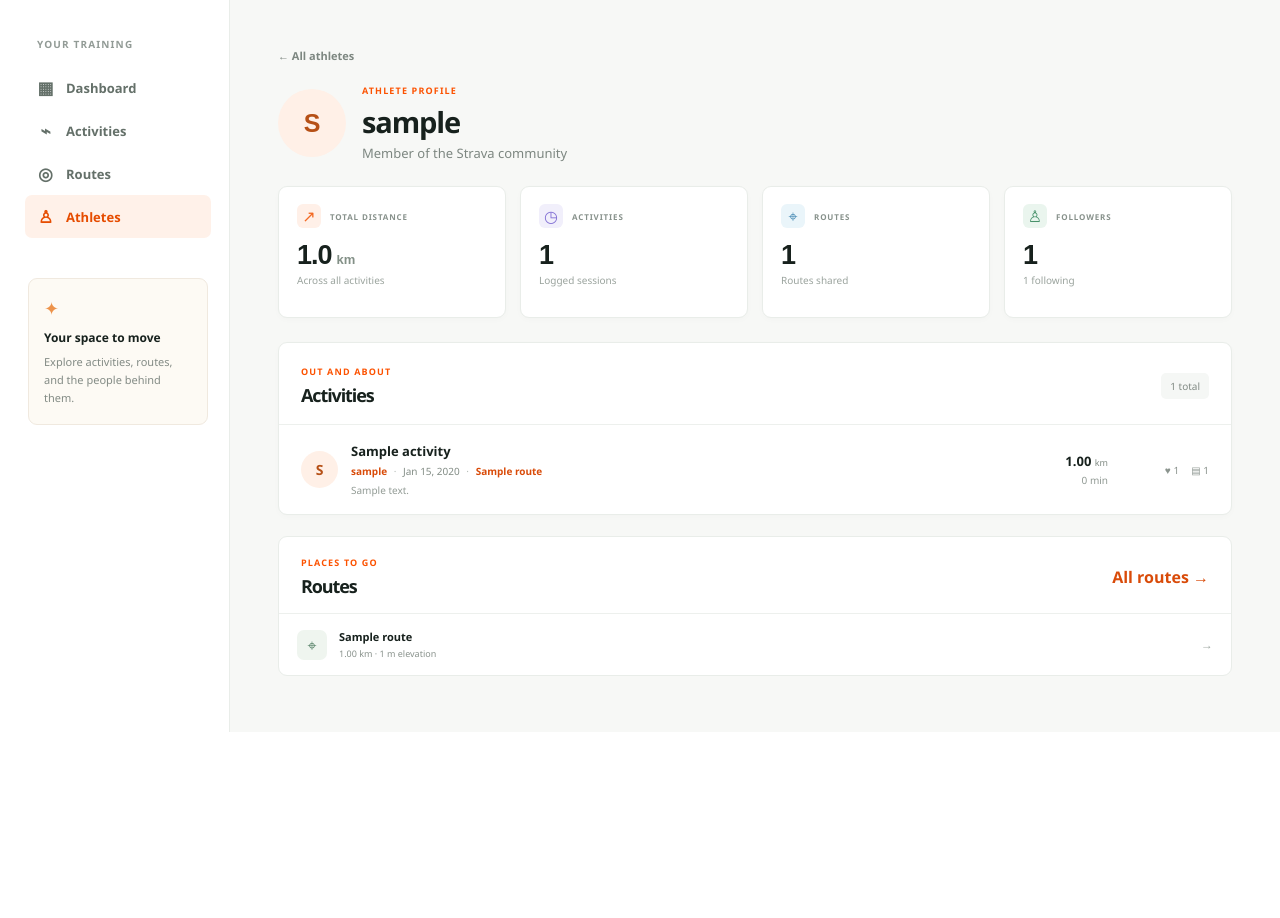
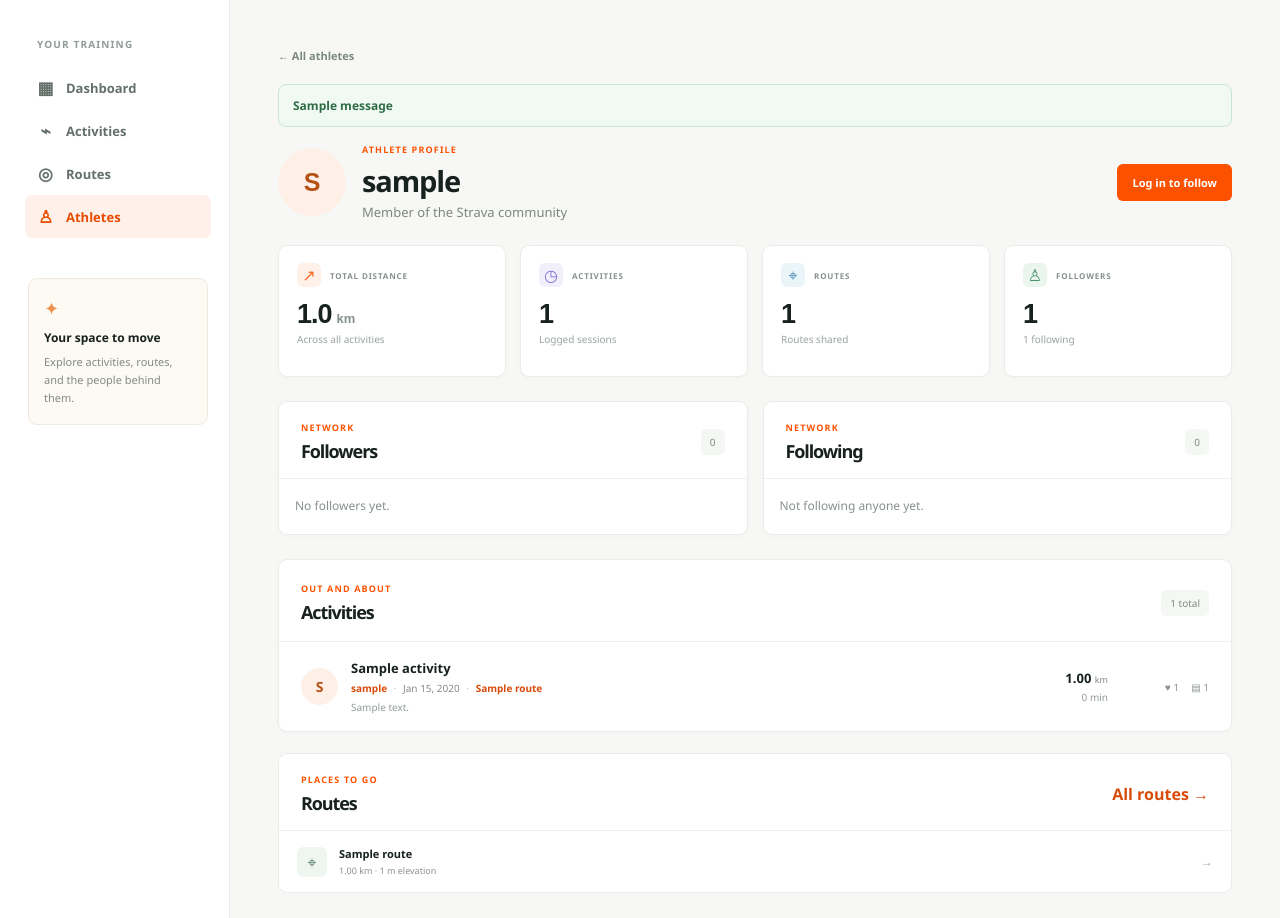
Before and after one commit to 0710H/strava-dashboard, a Flask app: page /users/1 in a window 1280 px wide. Shown: the part 68-986 px from the top of the page. Before the commit the page ends 800 px from the top, so only its background shows below. Run offline with Flask 3, Linux system fonts and the light colour scheme; tables that the repository leaves empty hold one stand-in row (values such as "Sample post"); one stand-in notice (Sample message) is shown.

Commit message:
Enhance user profile with follow/unfollow actions
Added follow/unfollow functionality and updated user profile display.

```diff
--- a/templates/user_profile.html
+++ b/templates/user_profile.html
@@ -5,12 +5,38 @@
 
 {% block content %}
   <a class="back-link" href="{{ url_for('users_page') }}">← All athletes</a>
+
+  {% with messages = get_flashed_messages(with_categories=true) %}
+    {% if messages %}
+      {% for category, message in messages %}
+        <div class="flash flash-{{ category }}" role="status">{{ message }}</div>
+      {% endfor %}
+    {% endif %}
+  {% endwith %}
+
   <section class="profile-header">
     <div class="profile-avatar profile-avatar-large">{{ user.username[0]|upper }}</div>
     <div class="profile-identity">
       <p class="eyebrow">ATHLETE PROFILE</p>
       <h1>{{ user.username }}</h1>
       <p class="subtitle">Member of the Strava community</p>
+    </div>
+    <div class="profile-actions">
+      {% if viewer_is_self %}
+        <span class="you-badge">This is you</span>
+      {% elif current_user %}
+        {% if viewer_follows %}
+          <form method="post" action="{{ url_for('unfollow_user', user_id=user.user_id) }}">
+            <button type="submit" class="button button-secondary">Unfollow</button>
+          </form>
+        {% else %}
+          <form method="post" action="{{ url_for('follow_user', user_id=user.user_id) }}">
+            <button type="submit" class="button button-primary">Follow</button>
+          </form>
+        {% endif %}
+      {% else %}
+        <a class="button button-primary" href="{{ url_for('login', next=url_for('user_profile', user_id=user.user_id)) }}">Log in to follow</a>
+      {% endif %}
     </div>
   </section>
 
@@ -36,6 +62,50 @@
       <div class="stat-foot">{{ user.following_count }} following</div>
     </article>
   </section>
+
+  <div class="follow-panels">
+    <section class="follow-panel">
+      <div class="section-heading">
+        <div><p class="eyebrow">NETWORK</p><h2>Followers</h2></div>
+        <span class="results-count">{{ followers|length }}</span>
+      </div>
+      {% if followers %}
+        <ul class="follow-list">
+          {% for person in followers %}
+            <li>
+              <a class="follow-person" href="{{ url_for('user_profile', user_id=person.user_id) }}">
+                <span class="profile-avatar follow-avatar">{{ person.username[0]|upper }}</span>
+                <strong>{{ person.username }}</strong>
+              </a>
+            </li>
+          {% endfor %}
+        </ul>
+      {% else %}
+        <p class="follow-empty">No followers yet.</p>
+      {% endif %}
+    </section>
+
+    <section class="follow-panel">
+      <div class="section-heading">
+        <div><p class="eyebrow">NETWORK</p><h2>Following</h2></div>
+        <span class="results-count">{{ following|length }}</span>
+      </div>
+      {% if following %}
+        <ul class="follow-list">
+          {% for person in following %}
+            <li>
+              <a class="follow-person" href="{{ url_for('user_profile', user_id=person.user_id) }}">
+                <span class="profile-avatar follow-avatar">{{ person.username[0]|upper }}</span>
+                <strong>{{ person.username }}</strong>
+              </a>
+            </li>
+          {% endfor %}
+        </ul>
+      {% else %}
+        <p class="follow-empty">Not following anyone yet.</p>
+      {% endif %}
+    </section>
+  </div>
 
   <section class="activity-panel profile-section">
     <div class="section-heading">
```
